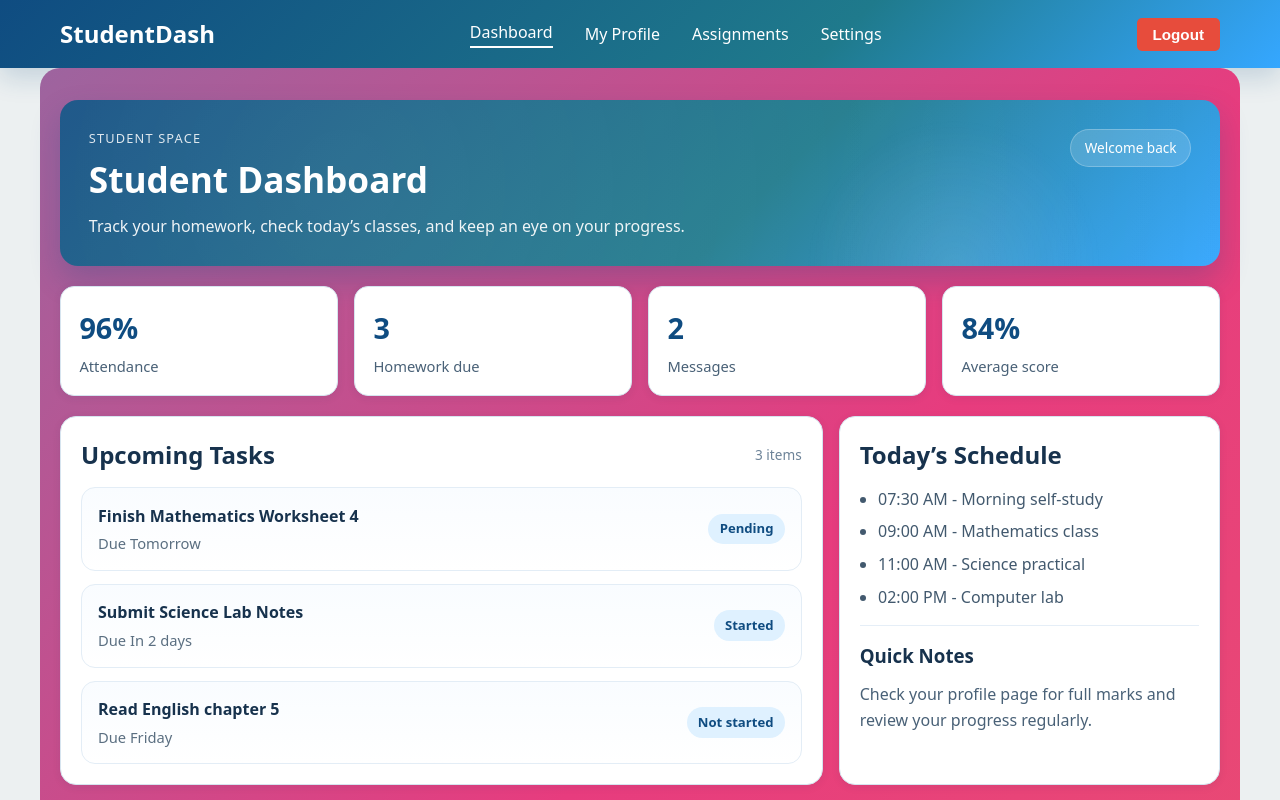
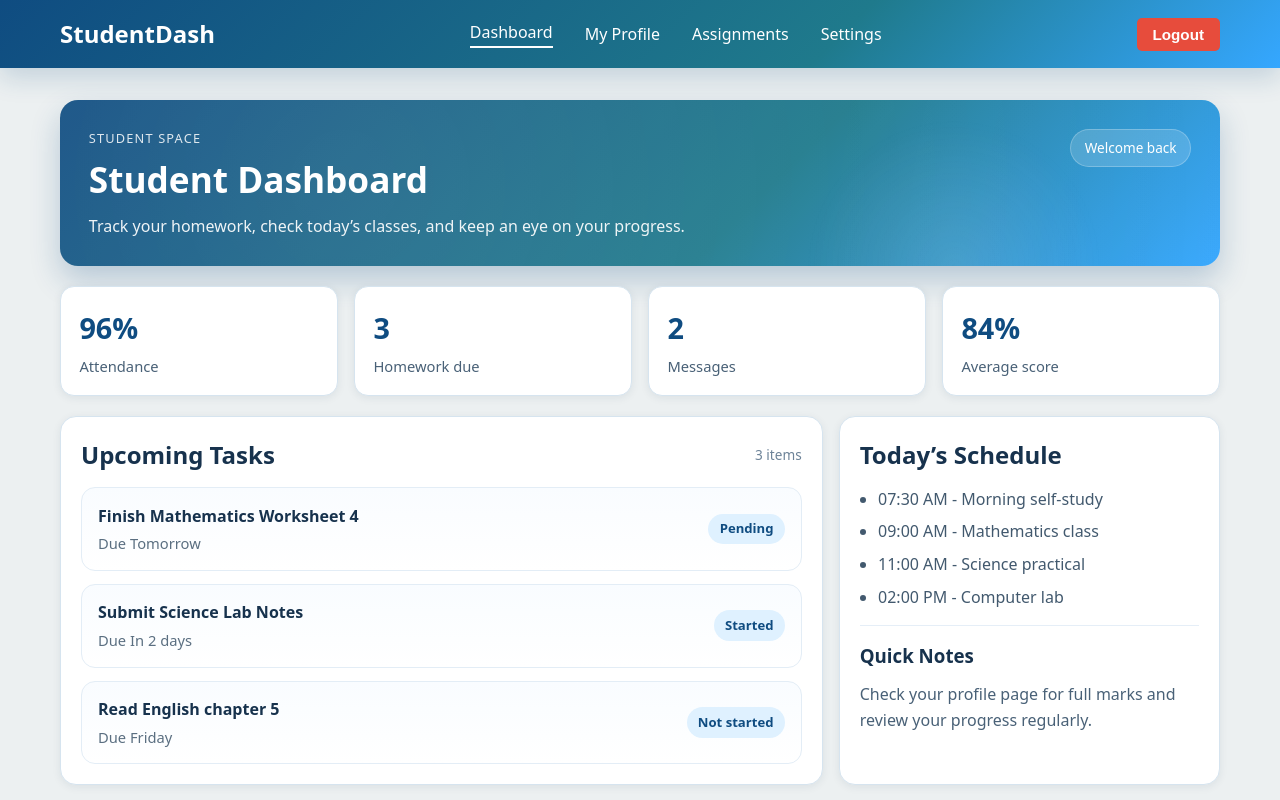
Before and after one commit to Lalindu0923/githubTester, a React (Vite) app in the folder studentDashboard/: page / in a window 1280 px wide. Shown: the top 800 px of the page. Built offline with nearby package versions, Linux system fonts and the light colour scheme.

Commit message:
Remove background color from main dashboard

```diff
--- a/studentDashboard/src/styles/Dashboard.css
+++ b/studentDashboard/src/styles/Dashboard.css
@@ -4,24 +4,10 @@
   padding: 2rem 20px 24px;
   display: grid;
   gap: 1.25rem;
-  background: linear-gradient(-45deg, #ee7752, #e73c7e, #23a6d5, #23d5ab);
-  background-size: 400% 400%;
-  animation: gradientShift 15s ease infinite;
   border-radius: 20px;
   position: relative;
 }
 
-@keyframes gradientShift {
-  0% {
-    background-position: 0% 50%;
-  }
-  50% {
-    background-position: 100% 50%;
-  }
-  100% {
-    background-position: 0% 50%;
-  }
-}
 
 @keyframes float {
   0%, 100% {
```
